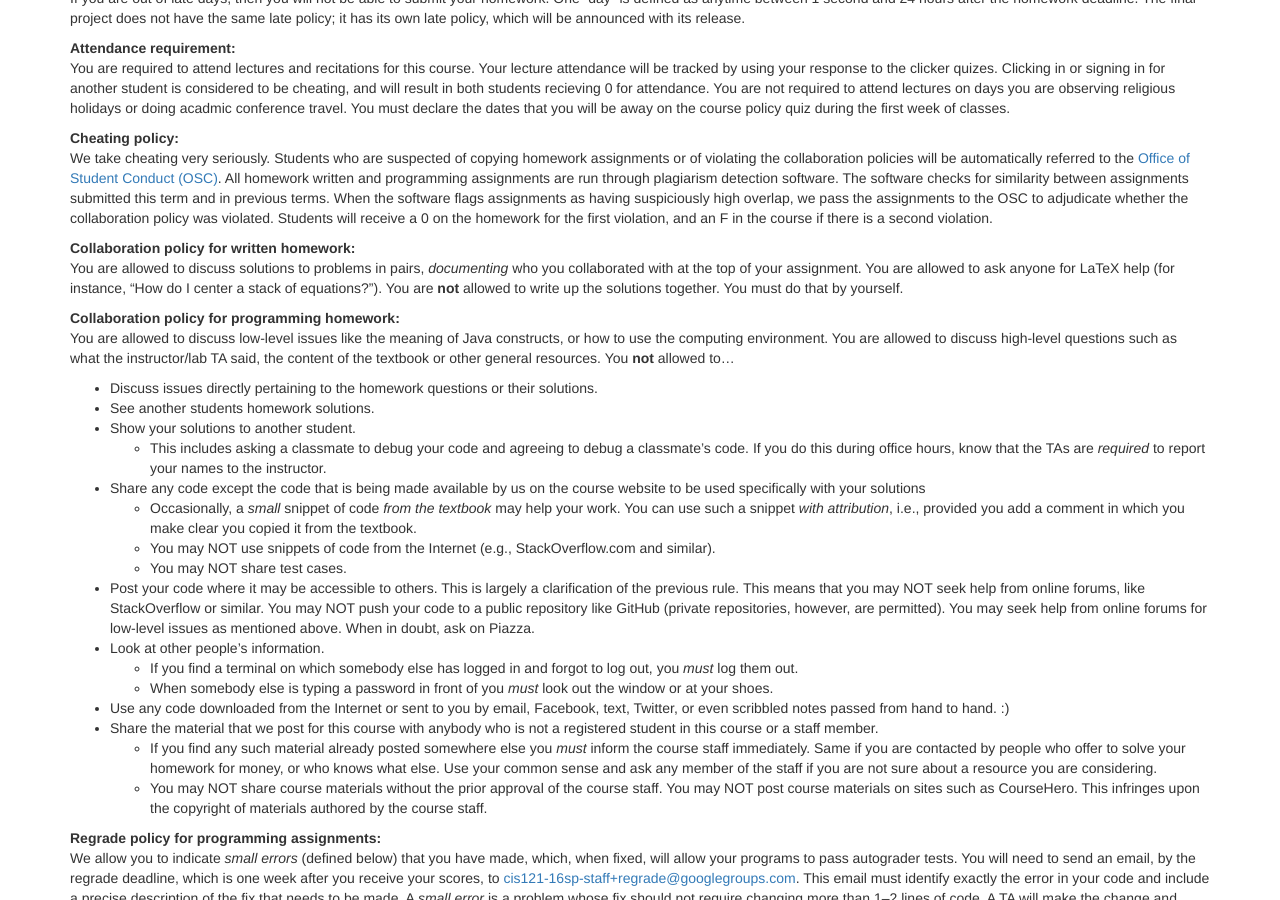
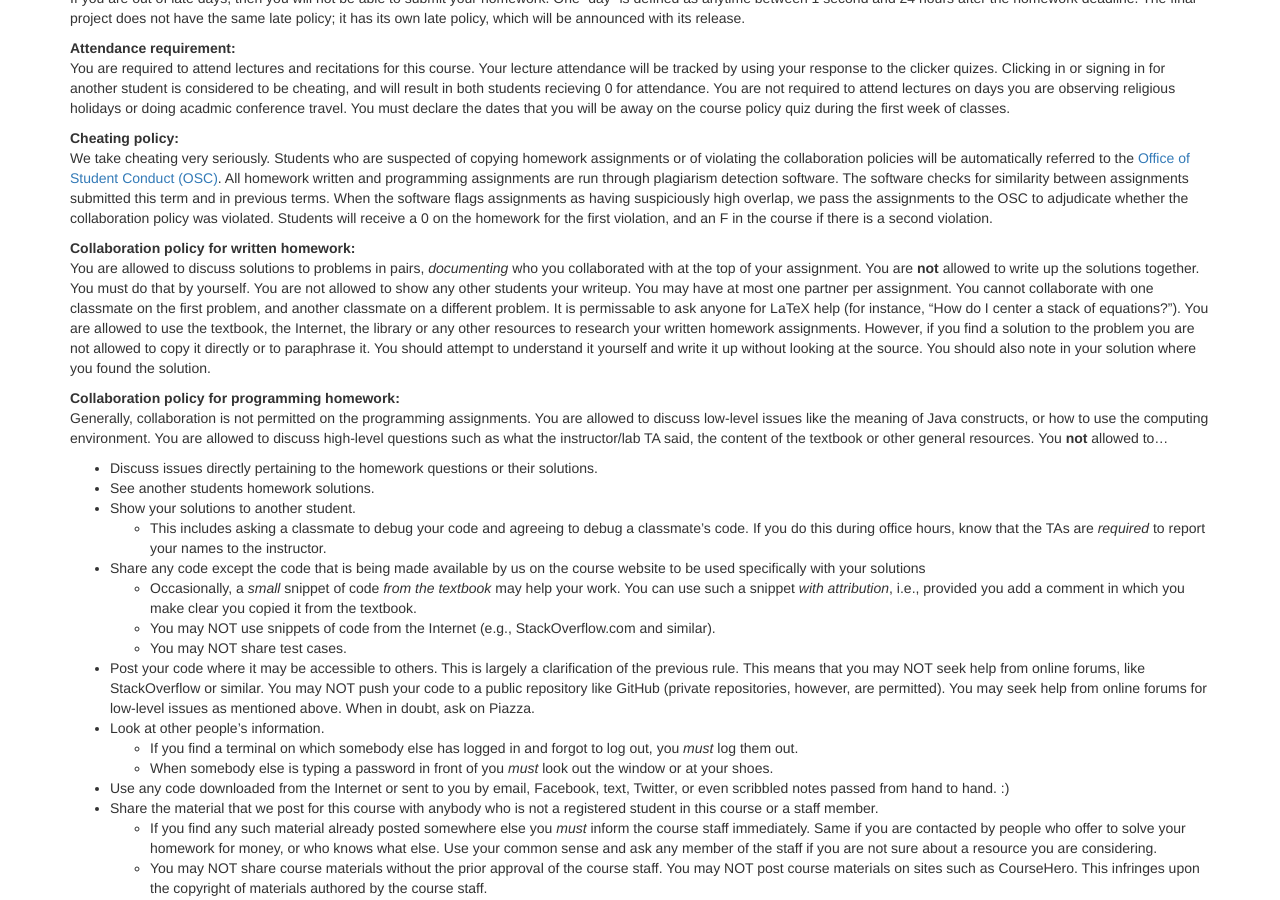
Before and after one commit to vikramkh/course-website-16fa, a Jekyll site: the page built from index.md, in a window 1280 px wide and 900 px high, scrolled down 544 px. Built offline with Jekyll 4.4.1, drawn with Linux system fonts in a browser that asks for light colours; nearby versions of some CDN libraries.

Commit message:
Updated collaboration policies

```diff
--- a/index.md
+++ b/index.md
@@ -66,20 +66,12 @@ Cheating policy:
 
 Collaboration policy for written homework:
 
-: You are allowed to discuss solutions to problems in pairs,
-    *documenting* who you collaborated with at the top of your assignment. You are
-    allowed to ask anyone for LaTeX help (for instance, "How do I center a stack
-    of equations?"). You are **not** allowed to write up the solutions together.
-    You must do that by yourself.
+: You are allowed to discuss solutions to problems in pairs, *documenting* who you collaborated with at the top of your assignment.  You are **not** allowed to write up the solutions together. You must do that by yourself. You are not allowed to show any other students your writeup.  You may have at most one partner per assignment.  You cannot collaborate with one classmate on the first problem, and another classmate on a different problem. It is permissable to ask anyone for LaTeX help (for instance, "How do I center a stack of equations?").  You are allowed to use the textbook, the Internet, the library or any other resources to research your written homework assignments.  However, if you find a solution to the problem you are not allowed to copy it directly or to paraphrase it.  You should attempt to understand it yourself and write it up without looking at the source.  You should also note in your solution where you found the solution.
 
 
 Collaboration policy for programming homework:
 
-: You are allowed to discuss low-level issues like the meaning of Java
-    constructs, or how to use the computing environment. You are allowed to
-    discuss high-level questions such as what the instructor/lab TA said, the
-    content of the textbook or other general resources. You **not** allowed
-    to...
+: Generally, collaboration is not permitted on the programming assignments. You are allowed to discuss low-level issues like the meaning of Java constructs, or how to use the computing environment. You are allowed to discuss high-level questions such as what the instructor/lab TA said, the content of the textbook or other general resources. You **not** allowed to...
 
     -   Discuss issues directly pertaining to the homework questions or
         their solutions.
```
